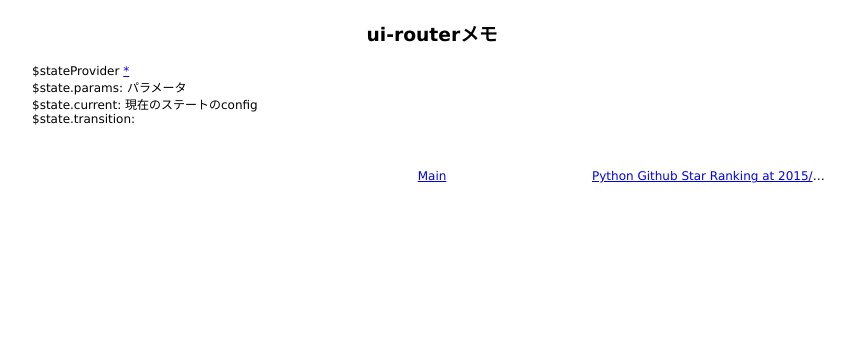
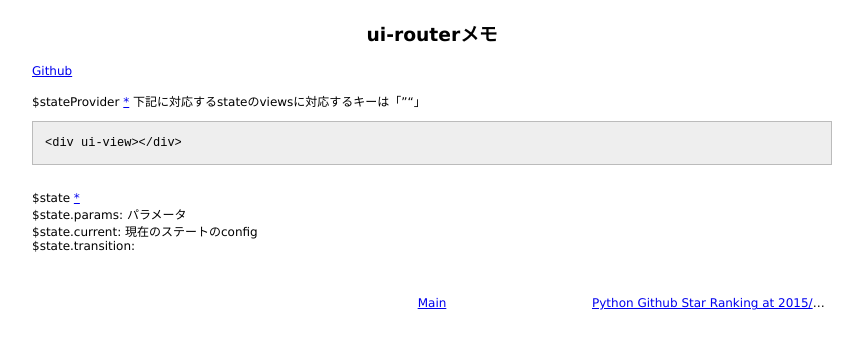
Before and after one commit to 38elements/38elements.github.com, a Jekyll site: the page built from _posts/2015-05-24-ui-router.md, in a window 1280 px wide. Shown: the top 349 px of the page, without its empty margins (208-1071 px from the left). Built offline with Jekyll 4.4.1, drawn with Linux system fonts in a browser that asks for light colours; Markdown is read by kramdown in place of the engine named in the settings.

Commit message:
Update 2015-05-24-ui-router.md

````diff
--- a/_posts/2015-05-24-ui-router.md
+++ b/_posts/2015-05-24-ui-router.md
@@ -2,7 +2,15 @@
 layout: posts
 title: ui-routerメモ
 ---
+[Github](https://github.com/angular-ui/ui-router)
+<br/>
 $stateProvider [*](https://angular-ui.github.io/ui-router/site/#/api/ui.router.state.$stateProvider)
+下記に対応するstateのviewsに対応するキーは「""」
+```
+<div ui-view></div>
+```
+<br/>
+$state [*](https://angular-ui.github.io/ui-router/site/#/api/ui.router.state.$state)
 $state.params: パラメータ
 $state.current: 現在のステートのconfig
 $state.transition:
````
